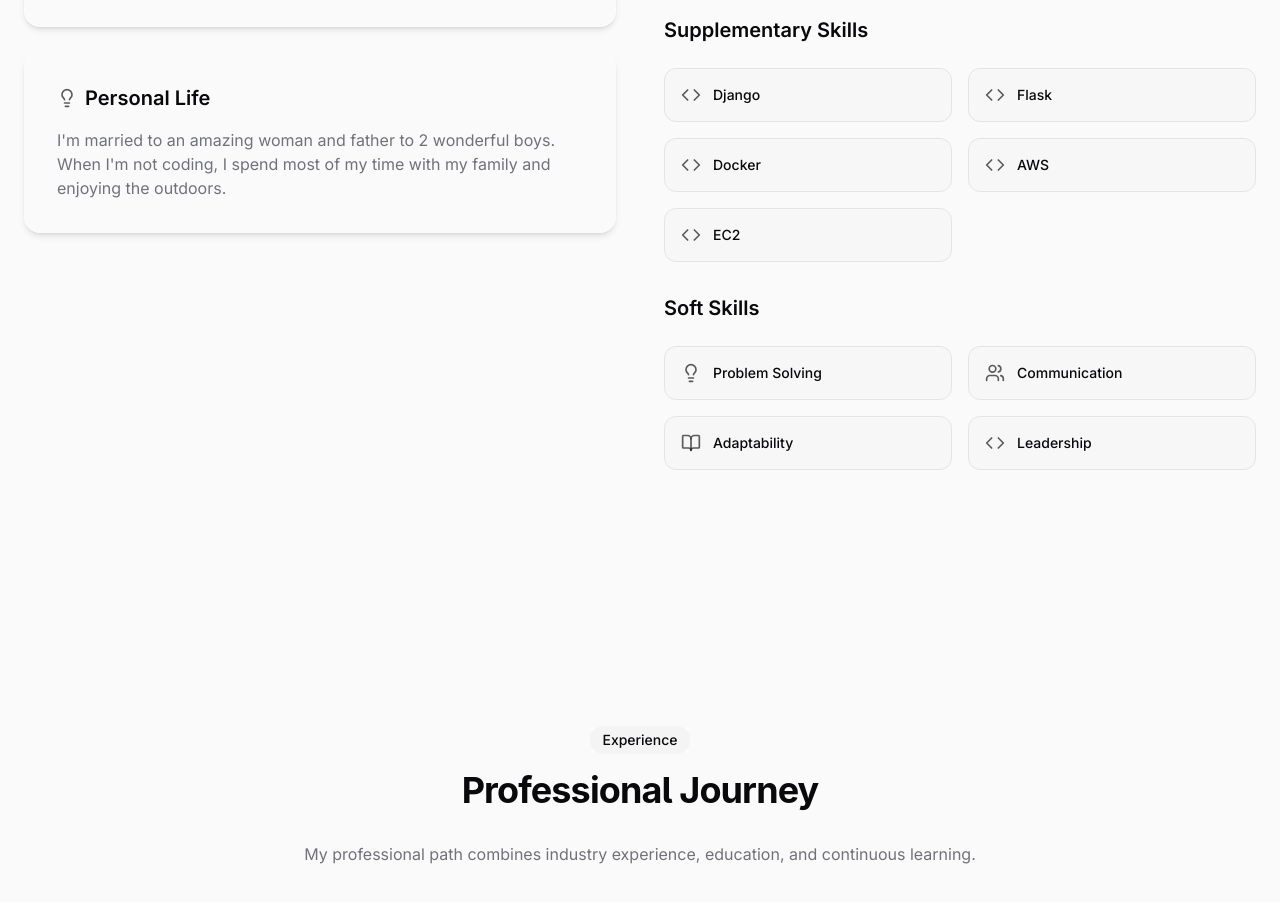
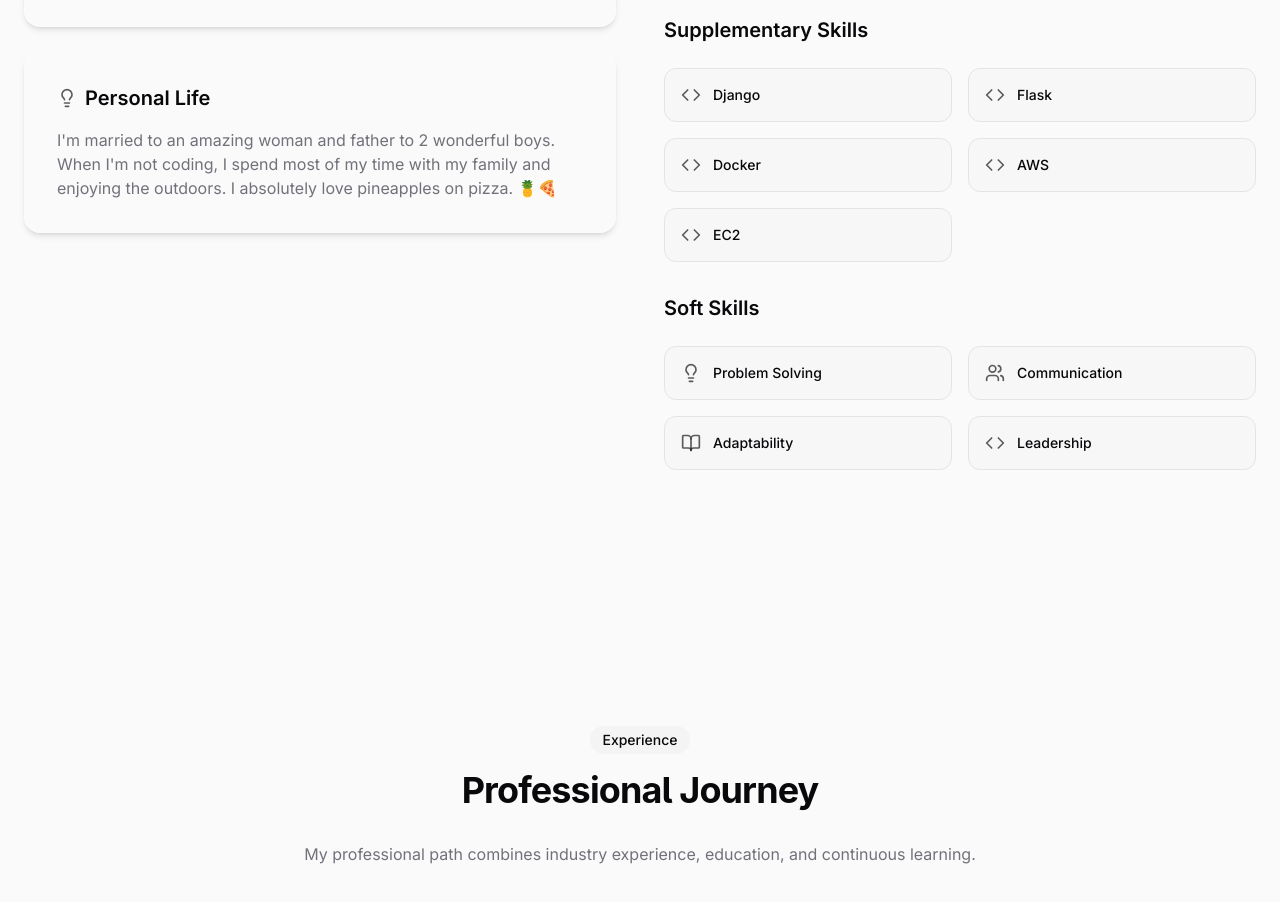
Before and after one commit to DylanSharp/portfolio, a React (Vite) app: page / in a window 1280 px wide. Shown: the part 1540-2442 px from the top of the page. Built offline with nearby package versions, Linux system fonts and the light colour scheme.

Commit message:
Add some cheese.

```diff
--- a/src/components/AboutSection.tsx
+++ b/src/components/AboutSection.tsx
@@ -60,7 +60,7 @@ const AboutSection = () => {
                             </h3>
                             <p className="text-muted-foreground">
                                 I'm married to an amazing woman and father to 2 wonderful boys. When I'm not coding,
-                                I spend most of my time with my family and enjoying the outdoors.
+                                I spend most of my time with my family and enjoying the outdoors. I absolutely love pineapples on pizza. 🍍🍕
                             </p>
                         </div>
                     </div>
```
